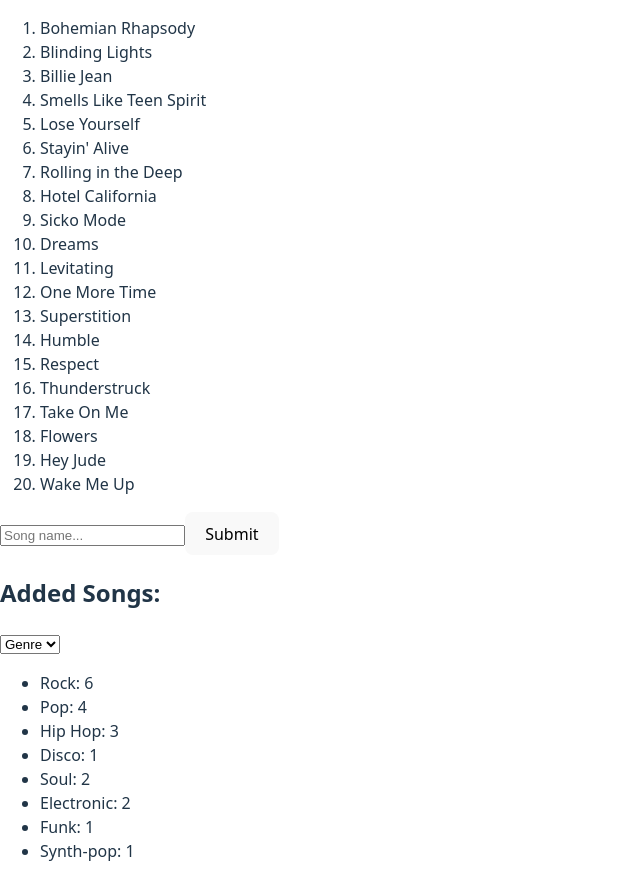
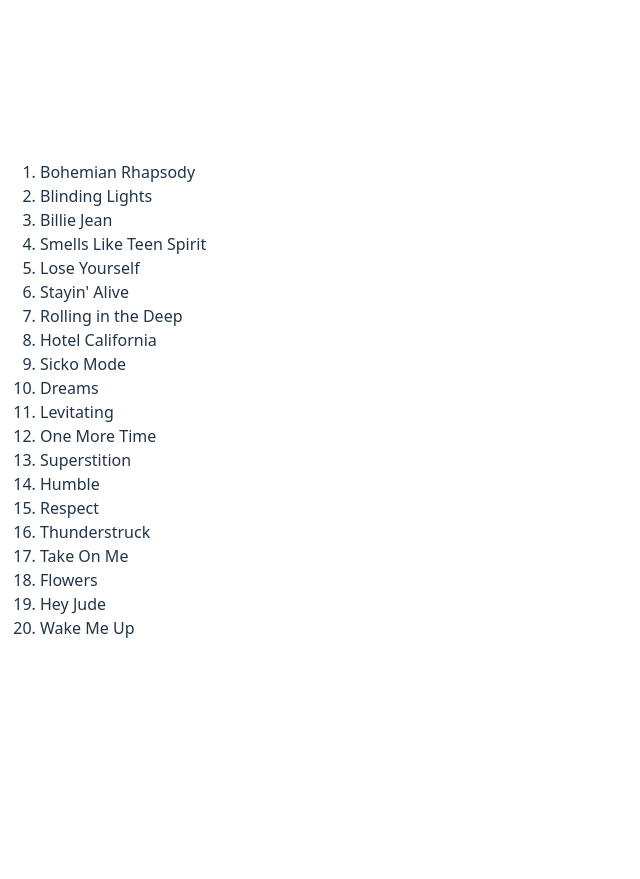
Before and after one commit to tsolano04/modern-web-dev, a React (Vite) app in the folder modern-web-dev/: page / in a window 1280 px wide. Shown: the whole page, without its empty margins (0-640 px from the left). After the commit the page ends 800 px from the top, so only its background shows below. Built offline with nearby package versions, Linux system fonts and the light colour scheme.

Commit message:
routed components to main page

```diff
--- a/modern-web-dev/src/Components/Components.jsx
+++ b/modern-web-dev/src/Components/Components.jsx
@@ -2,14 +2,17 @@ import React from 'react'
 import MusicListParent from './musicList/musicListParent'
 import AddSongParent from './addSong/addSongParent'
 import PieChartParent from './pieChart/pieChartParent'
+import { BrowserRouter as Router, Routes, Route } from "react-router-dom"
 
 function Components() {
   return (
-    <>
-      <MusicListParent />
-      <AddSongParent />
-      <PieChartParent />
-    </>
+    <Router>
+      <Routes>
+        <Route path="/" element={<MusicListParent />} />
+        <Route path="/add-song" element={<AddSongParent />} />
+        <Route path="/pie-chart" element={<PieChartParent />} />
+      </Routes>
+    </Router>
   )
 }
 
```
